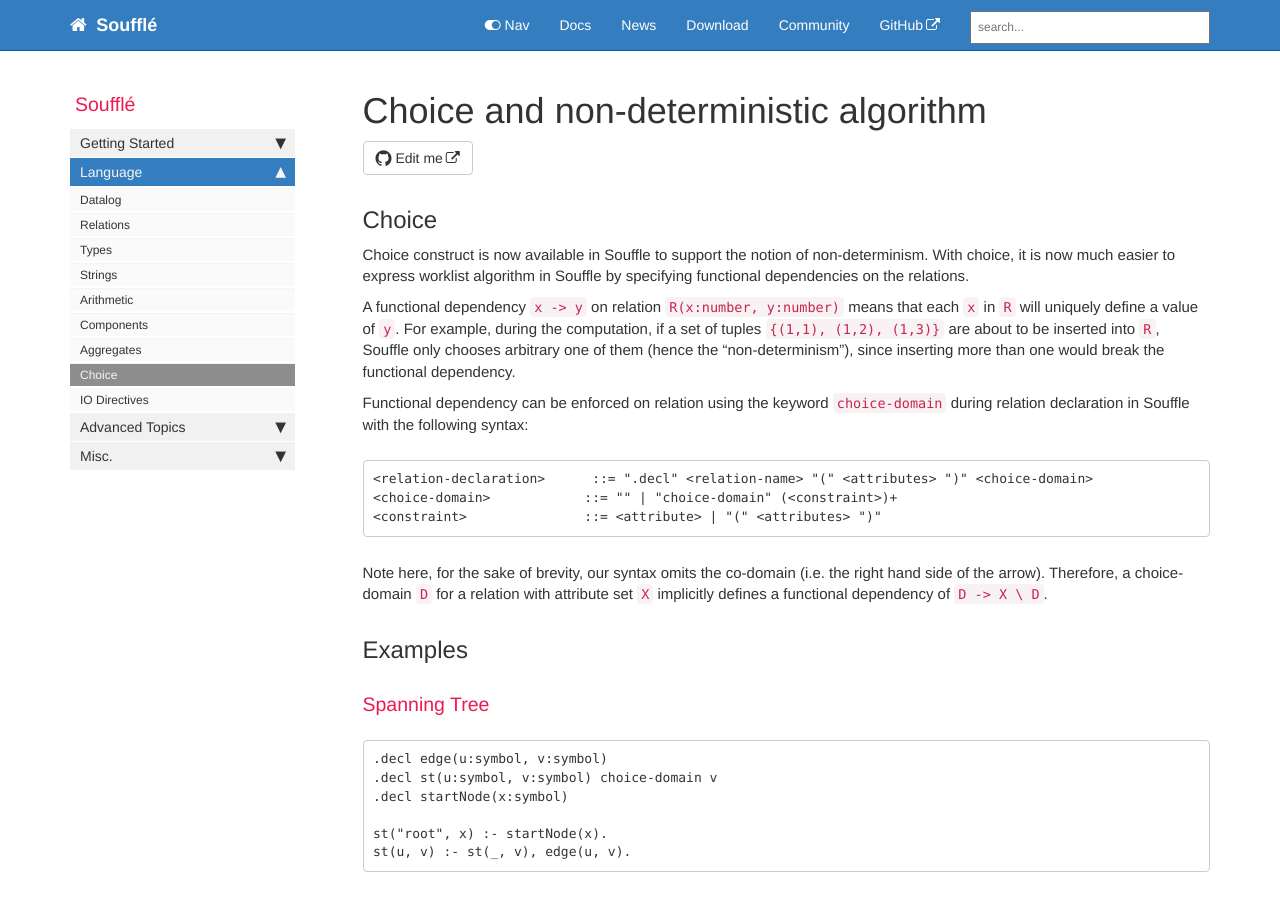
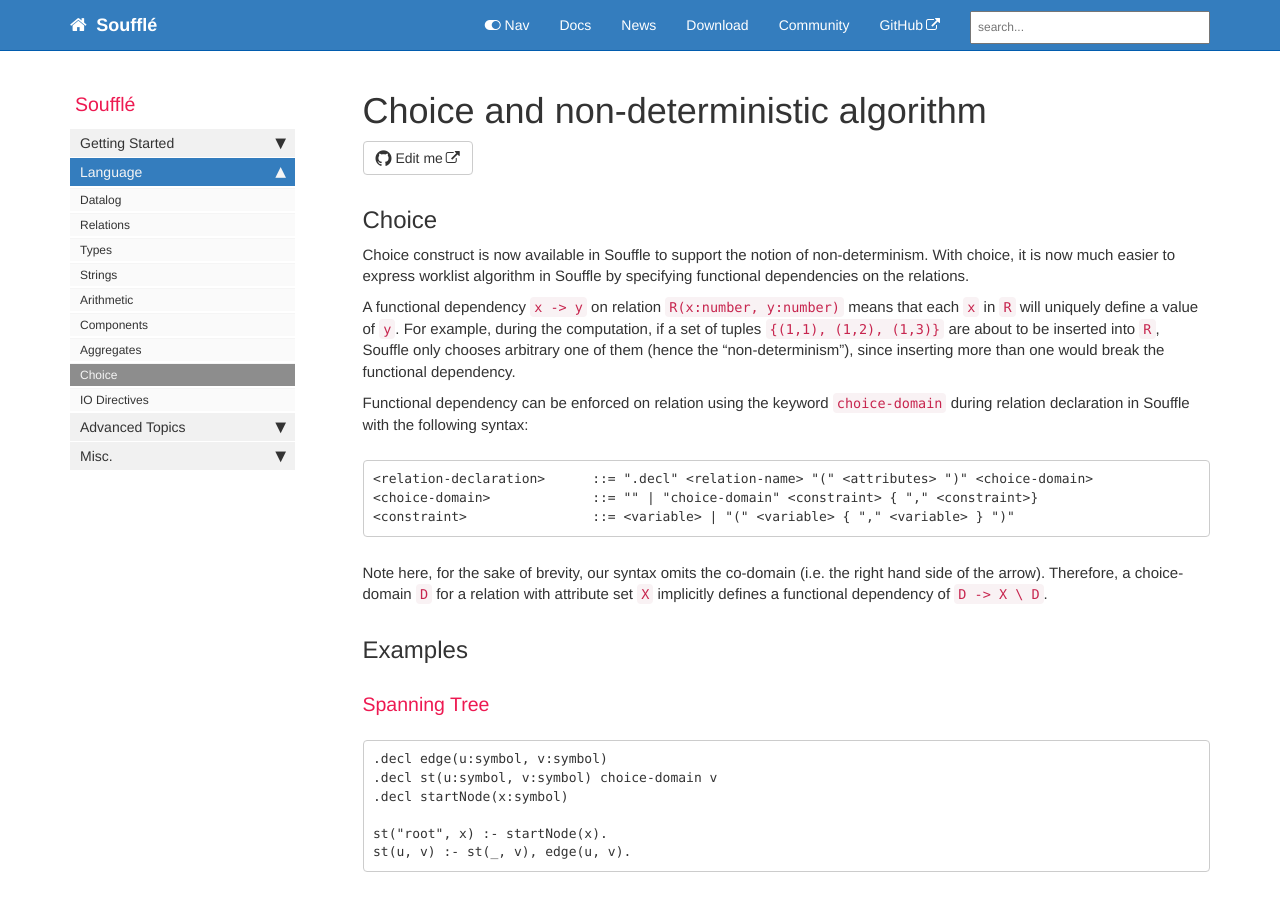
Before and after one commit to souffle-lang/souffle-lang.github.io, a Jekyll site: the page built from pages/docs/choice.md, in a window 1280 px wide and 900 px high. Built offline with Jekyll 4.4.1, drawn with Linux system fonts in a browser that asks for light colours; comment, search, counter and statistics services are not loaded.

Commit message:
Update choice.md
Fix #68

````diff
--- a/pages/docs/choice.md
+++ b/pages/docs/choice.md
@@ -24,8 +24,8 @@ declaration in Souffle with the following syntax:
 
 ```
 <relation-declaration>      ::= ".decl" <relation-name> "(" <attributes> ")" <choice-domain>
-<choice-domain>            ::= "" | "choice-domain" (<constraint>)+
-<constraint>               ::= <attribute> | "(" <attributes> ")"
+<choice-domain>             ::= "" | "choice-domain" <constraint> { "," <constraint>}
+<constraint>                ::= <variable> | "(" <variable> { "," <variable> } ")"
 ```
 
 Note here, for the sake of brevity, our syntax omits the co-domain (i.e. the right hand side of the arrow).
````
